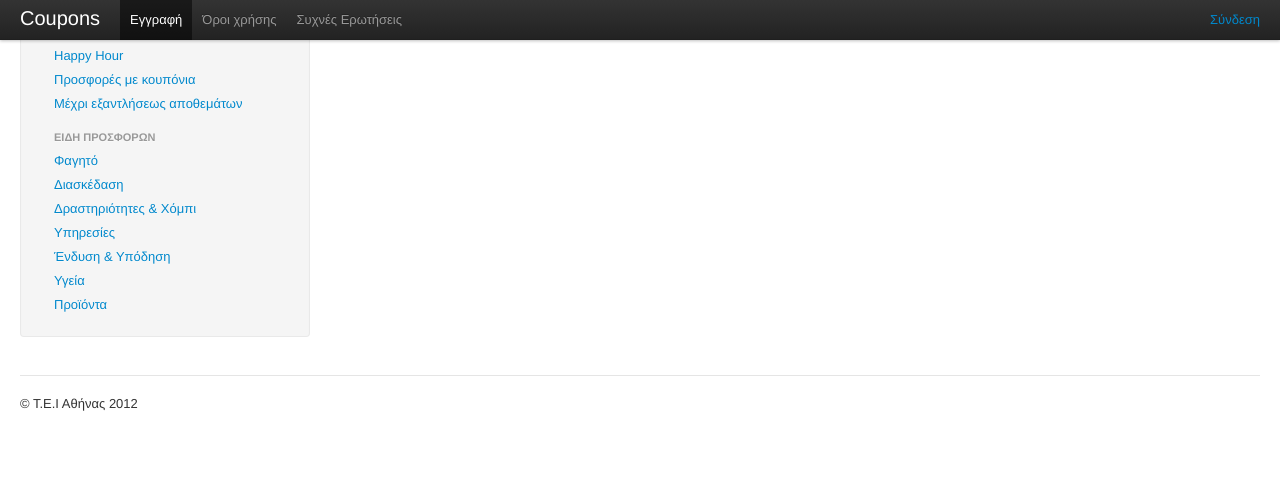
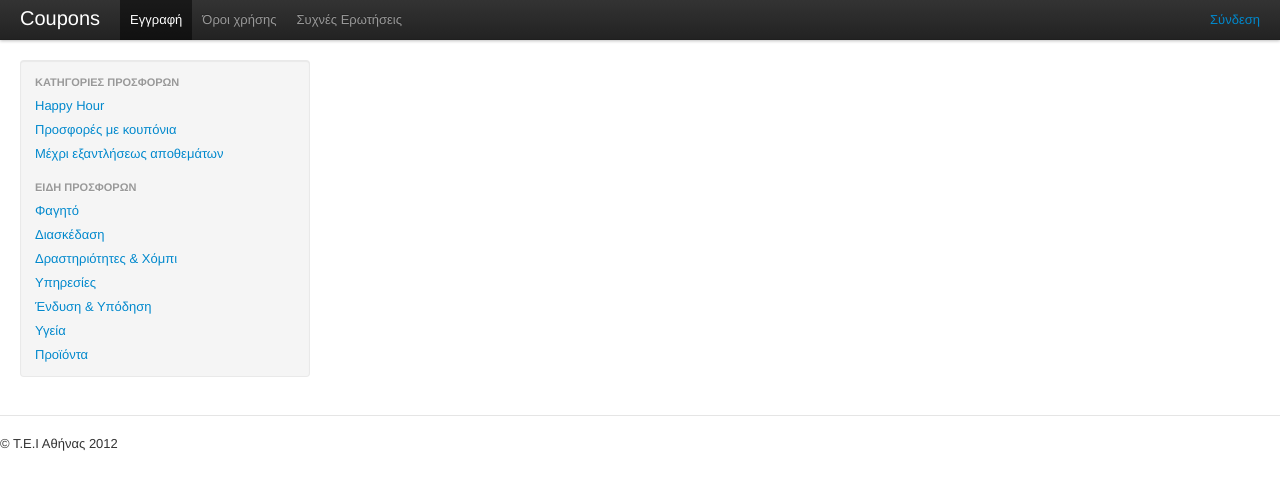
Before and after one commit to uniwa/offers, a CakePHP app: the page made by app/View/Pages/home.ctp in a window 1280 px wide. Shown: the top 501 px of the page. Run offline with PHP 8.4 and a stand-in for CakePHP, Linux system fonts and the light colour scheme; the template is opened without the code that fills it: most values are stand-ins (such as "Sample title", 1, 10 or a date in 2020); some libraries are stand-ins or nearby versions.

Commit message:
fix bugs about Session and sidebar element

```diff
--- a/app/View/Layouts/default.ctp
+++ b/app/View/Layouts/default.ctp
@@ -5,6 +5,15 @@
 <?php echo $this->Html->charset();
 echo $this->Html->css( 'bootstrap');
 ?>
+<style type="text/css">
+  body {
+    padding-top: 60px;
+    padding-bottom: 40px;
+  }
+  .sidebar-nav {
+    padding: 9px 0;
+  }
+</style>
 </head>
 <body>
 
@@ -26,9 +35,9 @@ echo $this->Html->css( 'bootstrap');
 
 			<?php
 
-				if( $this->Session->check( 'Auth.User' ) ) {
+                if( $this->Session->check( 'Auth.User' ) ) {
 
-					echo "<p class=\"navbar-text pull-right\">Συνδεδεμένος ως <a href=\"#\">$this->Session->read('Auth.User.username')</a></p>";
+					echo "<p class=\"navbar-text pull-right\">Συνδεδεμένος ως <a href=\"#\">{$this->Session->read('Auth.User.username')}</a></p>";
 				} else {
 					echo '<p class="navbar-text pull-right"><a href ="#">Σύνδεση</a></p>';
 
@@ -48,17 +57,14 @@ echo $this->Html->css( 'bootstrap');
 		</div><!--/row-->
 
 
-   		<hr>
+	</div><!--/.fluid-container-->
+
+
+        <hr>
 
     	<footer>
     	   	<p>&copy; Τ.Ε.Ι Αθήνας  2012</p>
   		</footer>
 
-
-	</div><!--/.fluid-container-->
-
-
-
-
 </body>
 </html>
```
